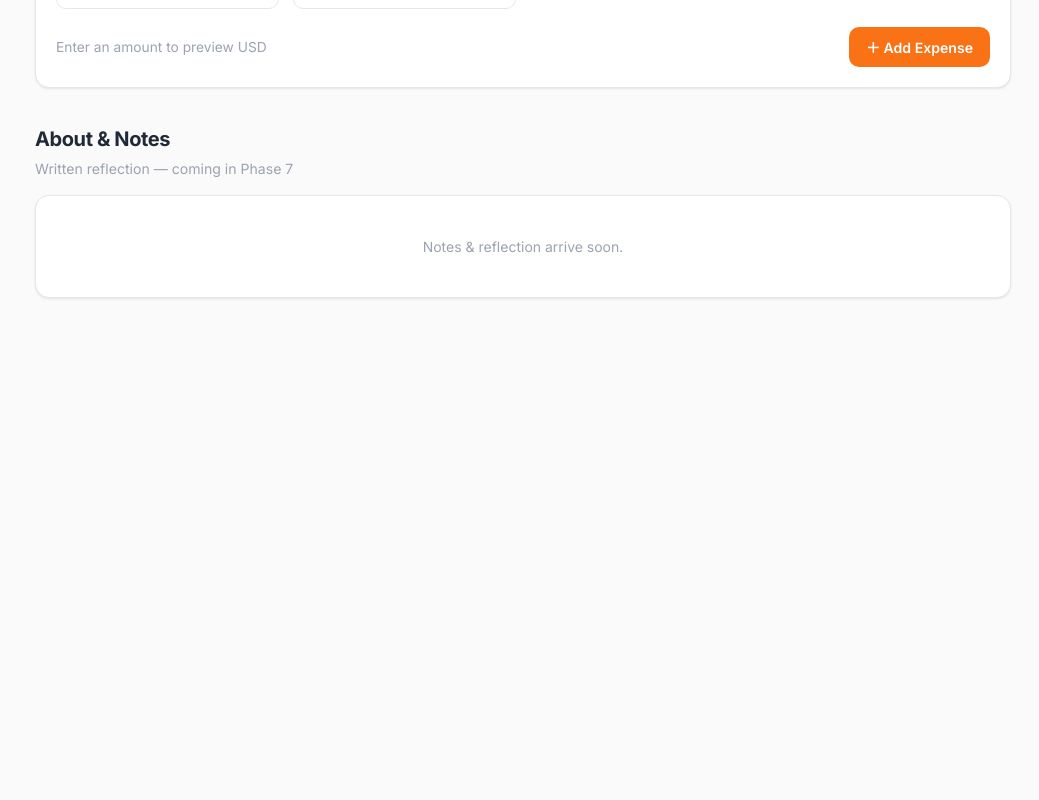
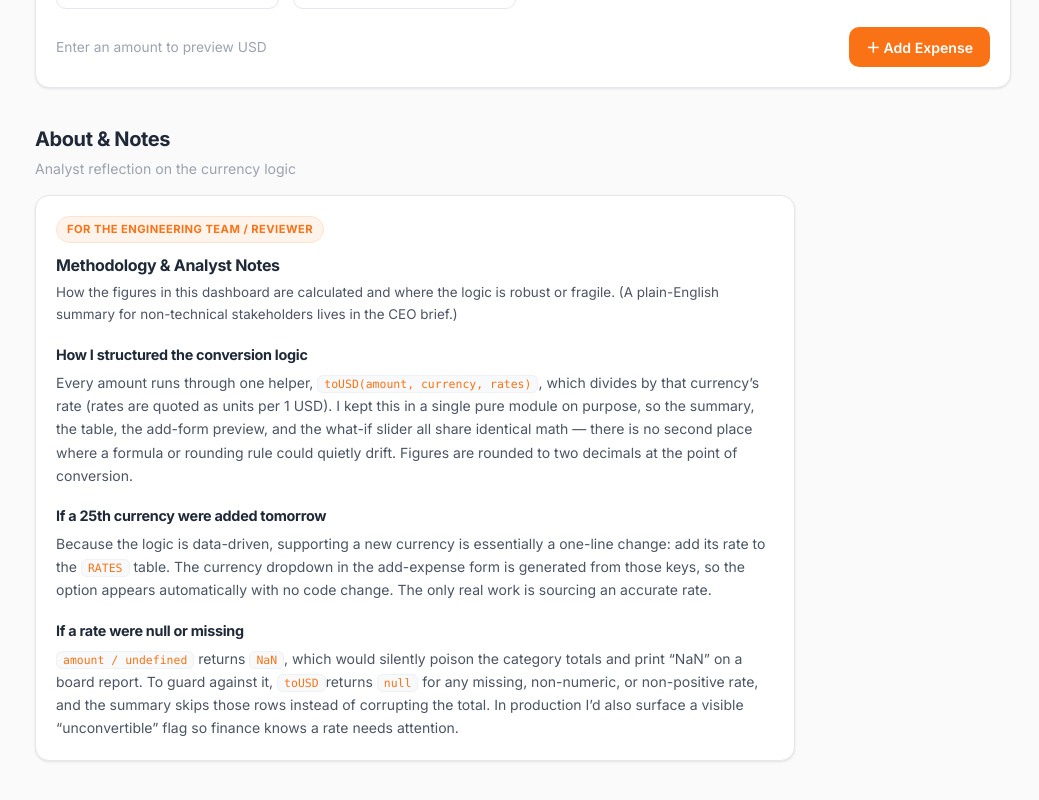
Before and after one commit to Sambitasterio/SpendLens, a React (Vite) app: page / in a window 1280 px wide. Shown: the part 2455-3255 px from the top of the page, without its empty margins (241-1280 px from the left). Before the commit the page ends 2817 px from the top, so only its background shows below. Built offline with nearby package versions, Linux system fonts and the light colour scheme.

Commit message:
methodology notes

```diff
--- a/src/App.jsx
+++ b/src/App.jsx
@@ -7,6 +7,7 @@ import SummaryDashboard from './components/SummaryDashboard.jsx';
 import ExpenseTable from './components/ExpenseTable.jsx';
 import CategoryFilter from './components/CategoryFilter.jsx';
 import AddExpenseForm from './components/AddExpenseForm.jsx';
+import AboutNotes from './components/AboutNotes.jsx';
 
 export default function App() {
   const [active, setActive] = useState('dashboard');
@@ -87,9 +88,9 @@ export default function App() {
         <section id="about" className="section">
           <div className="section-head">
             <h2>About &amp; Notes</h2>
-            <p>Written reflection — coming in Phase 7</p>
+            <p>Analyst reflection on the currency logic</p>
           </div>
-          <div className="card card-pad empty-state">Notes &amp; reflection arrive soon.</div>
+          <AboutNotes />
         </section>
       </main>
     </div>
--- /dev/null
+++ b/src/components/AboutNotes.jsx
@@ -0,0 +1,42 @@
+// A3 written reflection (150–250 words), visible in the app per the brief.
+// NOTE: edit the wording so it sounds like you — graders want an honest,
+// personal reflection, not generated-sounding copy.
+export default function AboutNotes() {
+  return (
+    <div className="card card-pad prose">
+      <div className="notes-tag">For the engineering team / reviewer</div>
+      <h3 style={{ fontSize: '1rem', marginBottom: 4 }}>Methodology &amp; Analyst Notes</h3>
+      <p className="prose-meta">
+        How the figures in this dashboard are calculated and where the logic is robust or fragile.
+        (A plain-English summary for non-technical stakeholders lives in the CEO brief.)
+      </p>
+
+      <h4>How I structured the conversion logic</h4>
+      <p>
+        Every amount runs through one helper, <code>toUSD(amount, currency, rates)</code>, which
+        divides by that currency’s rate (rates are quoted as units per&nbsp;1&nbsp;USD). I kept this
+        in a single pure module on purpose, so the summary, the table, the add-form preview, and the
+        what-if slider all share identical math — there is no second place where a formula or
+        rounding rule could quietly drift. Figures are rounded to two decimals at the point of
+        conversion.
+      </p>
+
+      <h4>If a 25th currency were added tomorrow</h4>
+      <p>
+        Because the logic is data-driven, supporting a new currency is essentially a one-line change:
+        add its rate to the <code>RATES</code> table. The currency dropdown in the add-expense form
+        is generated from those keys, so the option appears automatically with no code change. The
+        only real work is sourcing an accurate rate.
+      </p>
+
+      <h4>If a rate were null or missing</h4>
+      <p>
+        <code>amount / undefined</code> returns <code>NaN</code>, which would silently poison the
+        category totals and print “NaN” on a board report. To guard against it, <code>toUSD</code>
+        returns <code>null</code> for any missing, non-numeric, or non-positive rate, and the summary
+        skips those rows instead of corrupting the total. In production I’d also surface a visible
+        “unconvertible” flag so finance knows a rate needs attention.
+      </p>
+    </div>
+  );
+}
--- a/src/styles.css
+++ b/src/styles.css
@@ -433,6 +433,28 @@ input:focus, select:focus {
   .form-grid { grid-template-columns: 1fr; }
 }
 
+/* prose (about / notes) */
+.prose { max-width: 760px; }
+.notes-tag {
+  display: inline-block; margin-bottom: 10px;
+  font-size: 0.7rem; font-weight: 700; letter-spacing: 0.04em;
+  text-transform: uppercase; color: var(--accent);
+  background: var(--accent-soft); border: 1px solid #ffe2cc;
+  padding: 4px 10px; border-radius: 999px;
+}
+.prose-meta { color: var(--ink-muted); font-size: 0.84rem; margin: 0 0 14px; }
+.prose h4 {
+  font-size: 0.9rem; font-weight: 700; color: var(--ink);
+  margin: 18px 0 6px;
+}
+.prose p { color: var(--ink-soft); margin: 0; line-height: 1.65; }
+.prose code {
+  background: var(--surface-subtle); border: 1px solid var(--border-soft);
+  border-radius: 6px; padding: 1px 6px; font-size: 0.82em;
+  font-family: ui-monospace, 'SF Mono', Menlo, Consolas, monospace;
+  color: var(--accent);
+}
+
 /* ----------------------------------------------------------------
    Responsive
    ---------------------------------------------------------------- */
```
